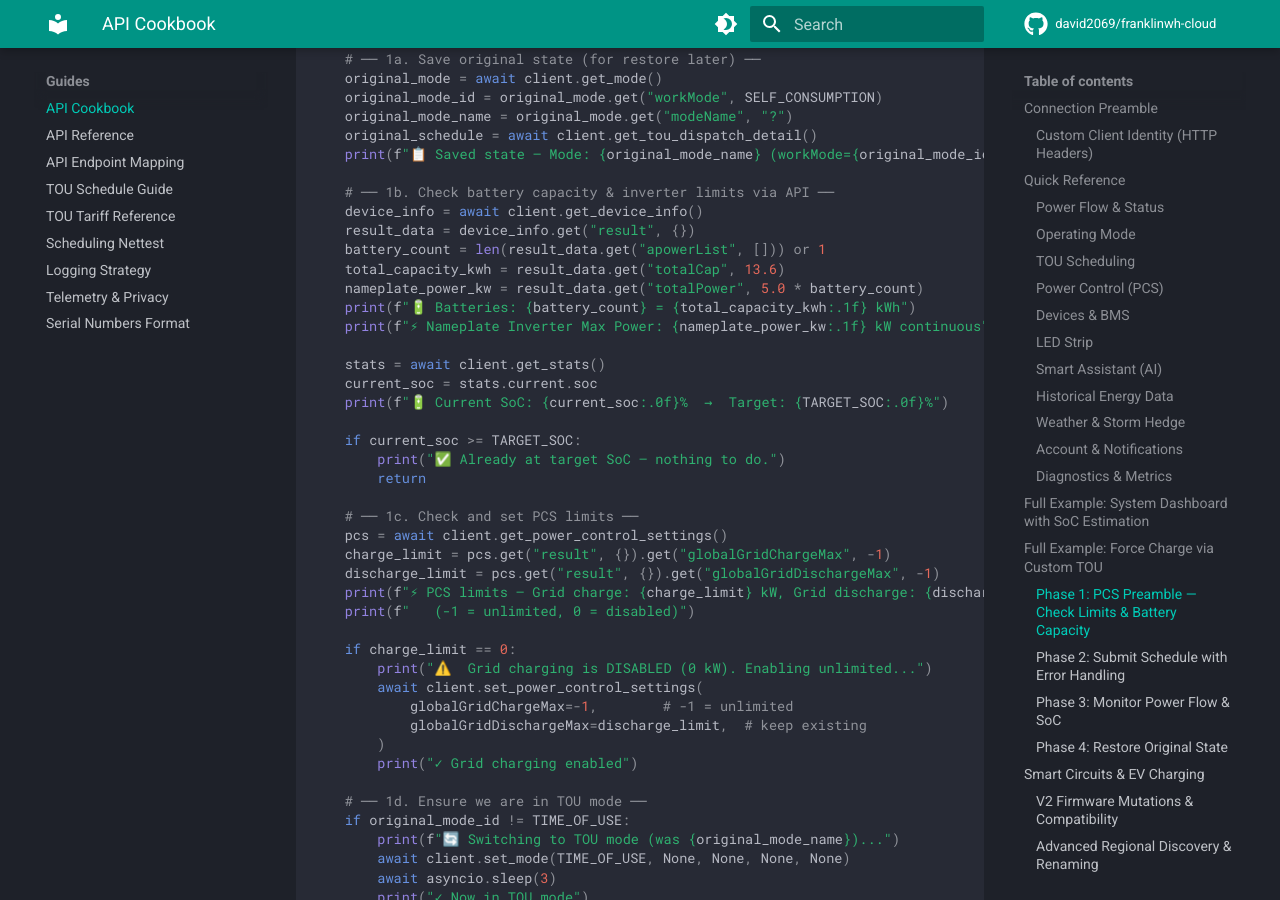
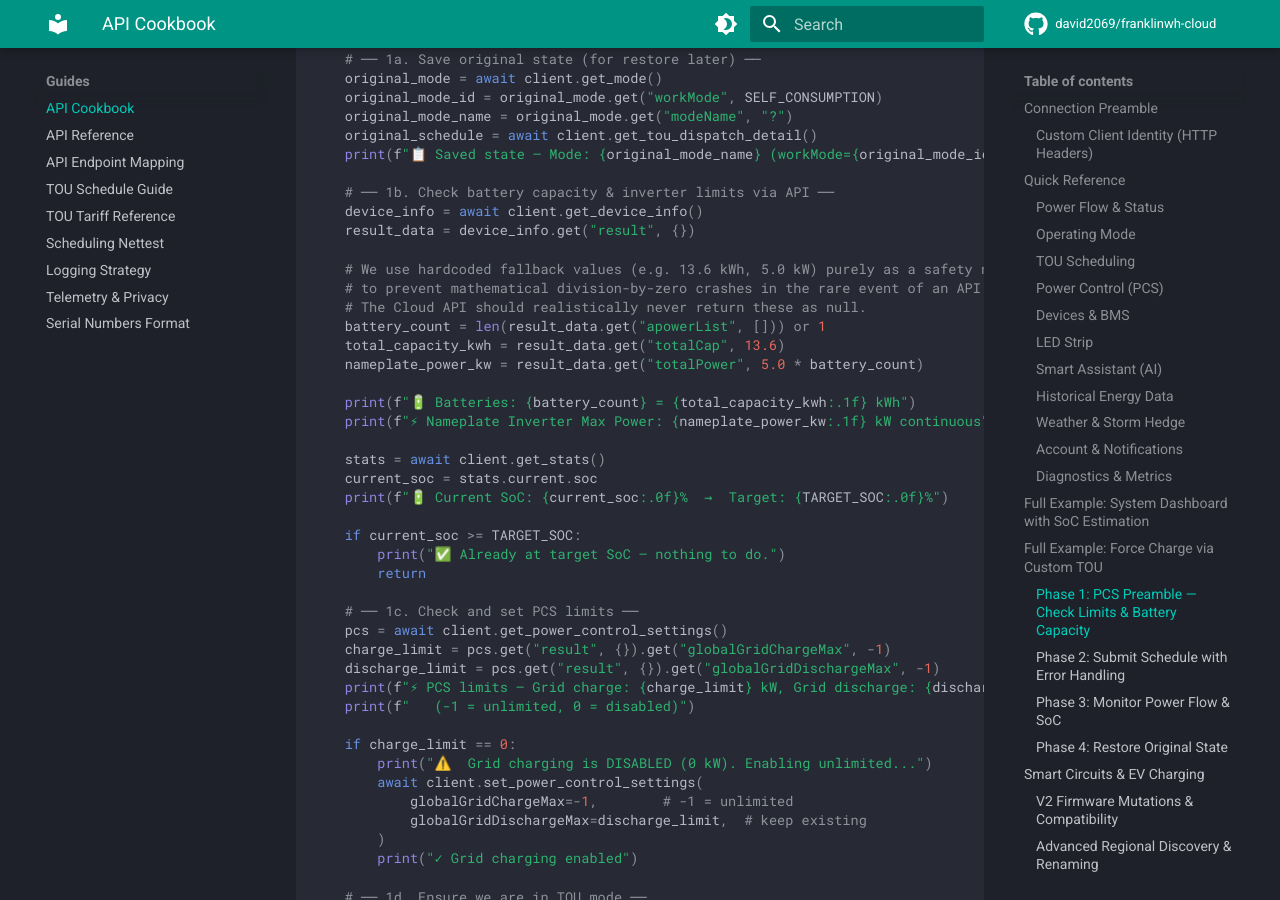
Before and after one commit to david2069/franklinwh-cloud, an MkDocs documentation site: the page built from docs/API_COOKBOOK.md, in a window 1280 px wide and 900 px high, scrolled down 8914 px. Built offline with MkDocs 1.6.1 and Material for MkDocs 9.7.7, drawn with Linux system fonts in a browser that asks for light colours; comment, search, counter and statistics services are not loaded.

Commit message:
docs(cookbook): articulate the fallback safety constants inside the PCS API example

```diff
--- a/docs/API_COOKBOOK.md
+++ b/docs/API_COOKBOOK.md
@@ -455,9 +455,14 @@ async def main():
     # ── 1b. Check battery capacity & inverter limits via API ──
     device_info = await client.get_device_info()
     result_data = device_info.get("result", {})
+
+    # We use hardcoded fallback values (e.g. 13.6 kWh, 5.0 kW) purely as a safety net
+    # to prevent mathematical division-by-zero crashes in the rare event of an API failure.
+    # The Cloud API should realistically never return these as null.
     battery_count = len(result_data.get("apowerList", [])) or 1
     total_capacity_kwh = result_data.get("totalCap", 13.6)
     nameplate_power_kw = result_data.get("totalPower", 5.0 * battery_count)
+
     print(f"🔋 Batteries: {battery_count} = {total_capacity_kwh:.1f} kWh")
     print(f"⚡ Nameplate Inverter Max Power: {nameplate_power_kw:.1f} kW continuous")
 
```
